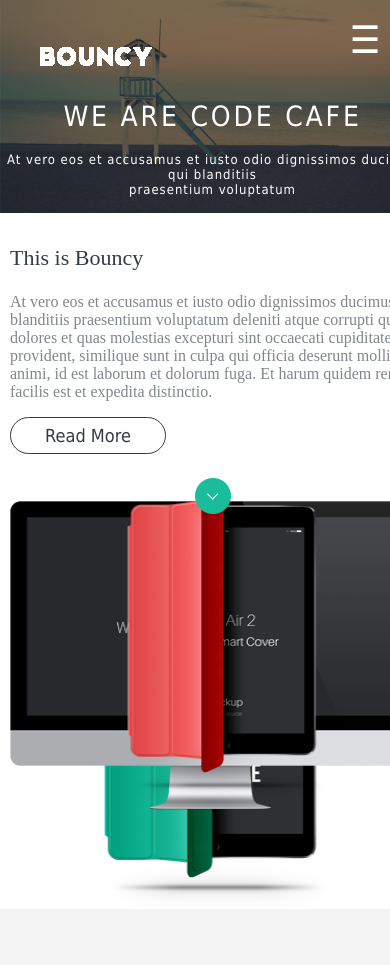
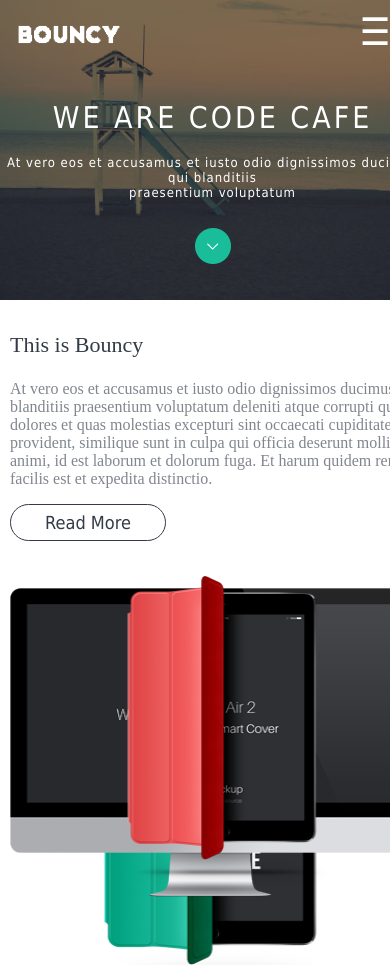
Before and after one commit to brawkov/k10l27r.github.io, a plain HTML site: page web/index.html in a window 390 px wide. Shown: the top 965 px of the page. Drawn offline with Linux system fonts and the light colour scheme.

Commit message:
08ю04ю2018

```diff
--- a/web/css/style.css
+++ b/web/css/style.css
@@ -17,6 +17,7 @@ div{
 header{
   background: url(../sources/visk.jpg) no-repeat center top/Cover;
   max-height: 738px;
+  min-height: 300px;
 }
 /*для пропорционального уменьшение блока
   при уменьшение размера окна */
@@ -95,8 +96,8 @@ nav{
   width: 40px;
   height: 40px;
   font-size: 38px;
-  margin-top: 18px;
-  margin-right: 40px;
+  margin-top: 10px;
+  margin-right: 30px;
   text-align: center;
 }
 /*Заголвки на первом модуле*/
@@ -336,21 +337,25 @@ footer{
        margin: auto;
        font-size: 20px;
      }
+
     .menuToggle {
          display: block;
          z-index: 5;
       }
       .logo{
-       margin-left: 40px;
+        margin-left: 3%;
+        margin-top: 25px;
+        transform: scale(0.9)
      }
      .title h1{
-       font-size: 28px;
+       margin-top: 15vw;
+       font-size: 30px;
      }
      .title_first{
        font-size: 13px;
      }
      .hover{
-       margin-top: 7vh;
+       bottom: 2vh;
      }
      /*Второй модуль*/
     .container-second{
@@ -379,7 +384,12 @@ footer{
   .title h1{
     margin-top: 100px;
   }
+  .logo{
+    margin-left: 3%;
+    margin-top: 25px;
+    transform: scale(0.9);
+  }
   .hover{
     position:relative;
-    top: 220px;
+    bottom: 8%;
   }
--- a/web/js/script.js
+++ b/web/js/script.js
@@ -1,17 +1,26 @@
 jQuery(document).ready(function() {
+
+   if(($('body').css('overflow') === 'hidden') &&
+      ($('div.container').css('width') === '950px'))
+   {
+      $('body').removeAttr('style');
+   }
+   else {
+     $('body').css({"overflow":"hidden"});
+   }
   $('.menuToggle').click(function() {
+    if($('body').css('overflow') === 'hidden')
+    {
+       $('body').removeAttr('style');
+    }
+    else {
+      $('body').css({"overflow":"hidden"});
+    }
     $('nav').slideToggle(500,function(){
       if($(this).css('display') === 'none')
       {
          $(this).removeAttr('style');
       }
-      if($('body').css('overflow') === 'hidden')
-      {
-         $('body').removeAttr('style');
-      }
-      else {
-        $('body').css({"overflow":"hidden"});
-      }
 
     });
 });
```
